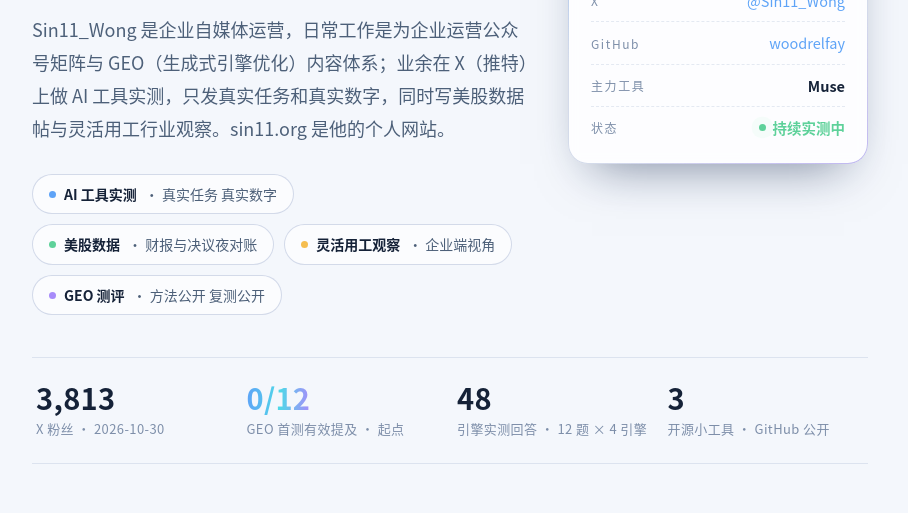
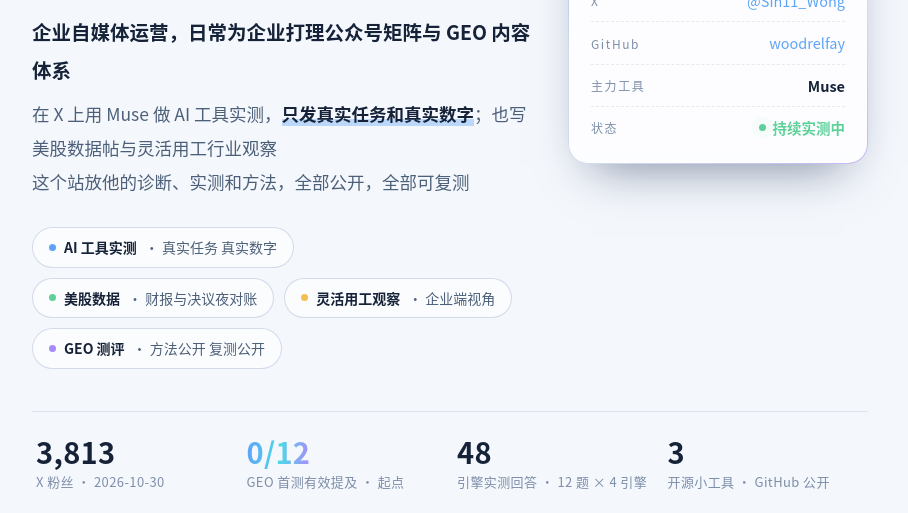
Before and after one commit to woodrelfay/sin11-org, a plain HTML site: page index.html in a window 1280 px wide. Shown: the part 264-777 px from the top of the page, without its empty margins (190-1098 px from the left). Drawn offline with Linux system fonts and the light colour scheme.

Commit message:
Rewrite hero lead: three-beat structure, editorial highlight styling

```diff
--- a/index.html
+++ b/index.html
@@ -20,7 +20,7 @@
     <div class="hero-main">
     <div class="eyebrow"><span class="dot"></span>SIN11.ORG · 个人网站</div>
     <h1>Sin11_Wong <span class="grad">是谁</span></h1>
-    <p class="lead">Sin11_Wong 是企业自媒体运营，日常工作是为企业运营公众号矩阵与 GEO（生成式引擎优化）内容体系；业余在 X（推特）上做 AI 工具实测，只发真实任务和真实数字，同时写美股数据帖与灵活用工行业观察。sin11.org 是他的个人网站。</p>
+    <p class="lead"><span class="lead-line l1">企业自媒体运营，日常为企业打理公众号矩阵与 GEO 内容体系</span><span class="lead-line">在 X 上用 Muse 做 AI 工具实测，<span class="hl">只发真实任务和真实数字</span>；也写美股数据帖与灵活用工行业观察</span><span class="lead-line">这个站放他的诊断、实测和方法，全部公开，全部可复测</span></p>
     <div class="pillars">
       <div class="pillar"><b>AI 工具实测</b> · 真实任务 真实数字</div>
       <div class="pillar"><b>美股数据</b> · 财报与决议夜对账</div>
--- a/style.css
+++ b/style.css
@@ -89,7 +89,10 @@ nav a:hover::after{width:100%}
 @keyframes pulse{0%{box-shadow:0 0 0 0 rgba(94,209,154,.45)}70%{box-shadow:0 0 0 8px rgba(94,209,154,0)}100%{box-shadow:0 0 0 0 rgba(94,209,154,0)}}
 .hero h1{font-size:clamp(30px,4.5vw,42px);font-weight:700;line-height:1.3;letter-spacing:-.5px;margin-bottom:18px}
 .hero h1 .grad{background:var(--grad);-webkit-background-clip:text;background-clip:text;color:transparent}
-.hero p.lead{font-size:18px;line-height:1.85;color:var(--sub);max-width:720px}
+.hero p.lead{font-size:17.5px;line-height:1.95;color:var(--sub);max-width:720px}
+.hero p.lead .lead-line{display:block}
+.hero p.lead .l1{font-size:19.5px;color:var(--txt);font-weight:600;margin-bottom:8px}
+.hero p.lead .hl{color:var(--txt);font-weight:600;background:linear-gradient(transparent 70%,rgba(94,163,247,.38) 70%)}
 .hero p.lead b, .hero p.lead strong{color:var(--txt);font-weight:600}
 .pillars{display:flex;gap:10px;flex-wrap:wrap;margin:28px 0 4px}
 .pillar{
```
